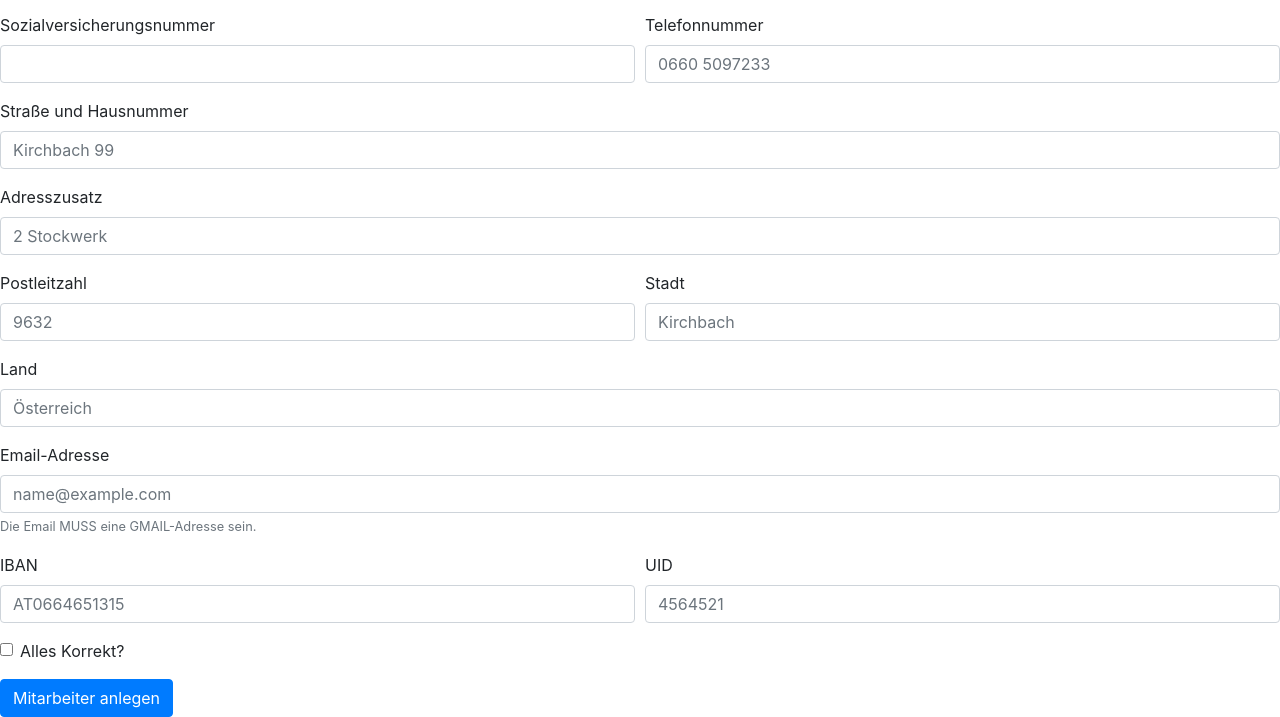
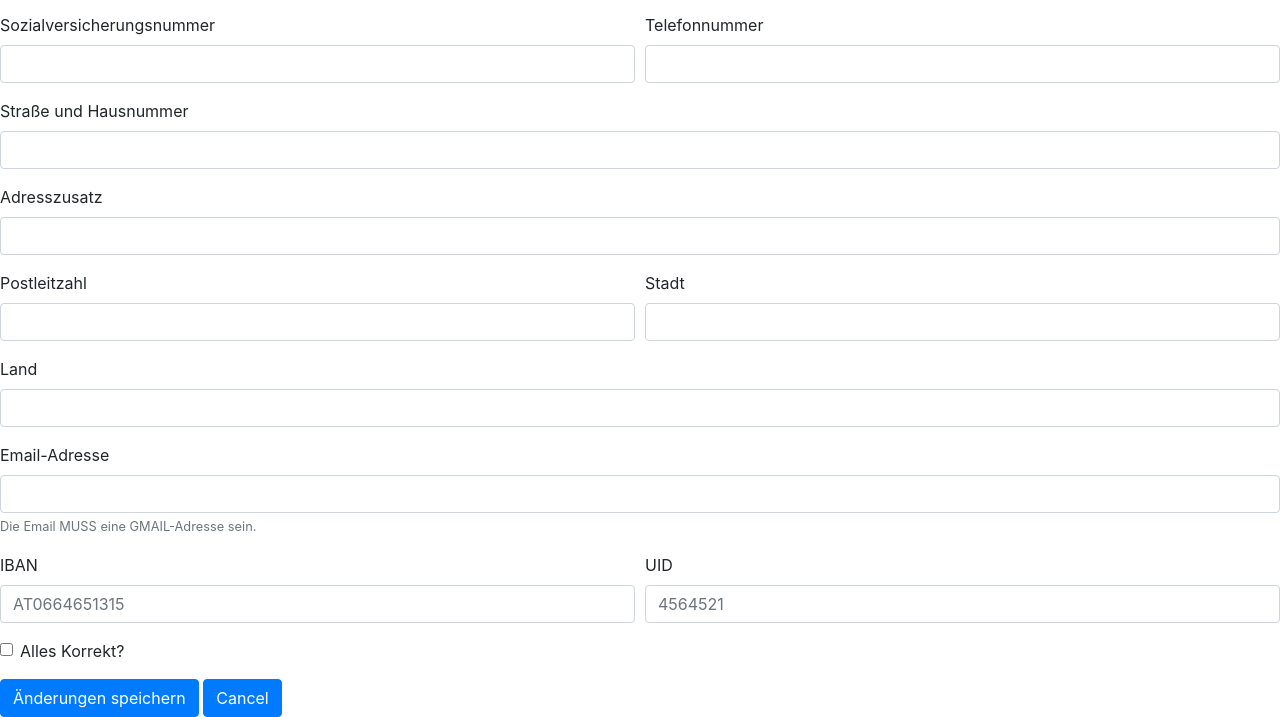
Before and after one commit to EderRene/Node.js-Server, a website: page webContent/index.html at #!/editEmployee in a window 1280 px wide. Shown: the part 175-892 px from the top of the page. Drawn offline with Linux system fonts and the light colour scheme; no server answers.

Commit message:
+ Edit Employees

```diff
--- a/webContent/ClientLogic.js
+++ b/webContent/ClientLogic.js
@@ -89,15 +89,29 @@ app.controller('myCtrl', function ($scope, $http, $location,CurrentEmployee) {
 app.controller('registrationController', function ($scope,CurrentEmployee,$location) {
   $scope.message = 'Look! I am a page.';
 });
+
 app.controller('editController', function ($scope,CurrentEmployee,$location) {
   $scope.currentEmployee = CurrentEmployee.getCurrentEmployee();
+
+  $scope.updateEmployee = function () {
+    $http.put('/api/employees/' + currentEmployee.id_employee)
+      .then(function success(response) {
+        $scope.allEmployees.splice($scope.allEmployees.indexOf(currentEmployee), 1);
+        $scope.allEmployees.push($scope.currentEmployee);
+      }, function error(response) {
+        console.log("error");
+      });
+  };
+  $scope.cancelView = function (){
+    $location.path('/');
+  };
 });
 
 app.controller('informationController', function ($scope,CurrentEmployee,$location) {
   $scope.currentEmployee = CurrentEmployee.getCurrentEmployee();
 
   $scope.editEmployee = function (employee){
-    $location.path('/registerEmployee');
+    $location.path('/editEmployee');
   };
   $scope.cancelView = function (){
      $location.path('/');
--- a/webContent/webpages/EmployeeEditPage.html
+++ b/webContent/webpages/EmployeeEditPage.html
@@ -1,72 +1,72 @@
 <form ng-submit="updateEmployee()" id="editPageForm" class="needs-validation">
-    <h2>Mitarbeiter anlegen</h2>
+    <h2>Mitarbeiter {{currentEmployee.forename}} {{currentEmployee.surname}} bearbeiten</h2>
     <div class="form-row">
         <div class="form-group col">
             <label for="forename">Vorname</label>
-            <input type="text" class="form-control" id="forename" placeholder="{{currentEmployee.forename}}" ng-model="newEmployee.forename"
+            <input type="text" class="form-control" id="forename"  ng-model="currentEmployee.forename"
                 required>
         </div>
         <div class="form-group col">
             <label for="surname">Nachname</label>
-            <input type="text" class="form-control" id="surname" placeholder="{{currentEmployee.surname}}" ng-model="newEmployee.surname"
+            <input type="text" class="form-control" id="surname"  ng-model="currentEmployee.surname"
                 required>
 
         </div>
         <div class="form-group col">
             <label for="dateOfBirth">Geburtsdatum</label>
-            <input type="date" class="form-control" id="dateOfBirth" placeholder="{{currentEmployee.dateofbirth}}"
-                ng-model="newEmployee.dateOfBirth" required>
+            <input type="date" class="form-control" id="dateOfBirth"
+                ng-model="currentEmployee.dateOfBirth" required>
         </div>
     </div>
 
     <div class="form-row">
         <div class="form-group col">
             <label for="svn">Sozialversicherungsnummer</label>
-            <input type="number" class="form-control" id="svn" placeholder="{{currentEmployee.svn}}" ng-model="newEmployee.svn"
+            <input type="number" class="form-control" id="svn" ng-model="currentEmployee.svn"
                 required>
         </div>
         <div class="form-group col">
             <label for="phonenumber">Telefonnummer</label>
-            <input type="text" class="form-control" id="phonenumber" placeholder="0660 5097233"
-                ng-model="newEmployee.phonenumber" required>
+            <input type="text" class="form-control" id="phonenumber"
+                ng-model="currentEmployee.phonenumber" required>
         </div>
     </div>
     <div class="form-group">
         <label for="addressLine1">Straße und Hausnummer</label>
-        <input type="text" class="form-control" id="addressLine1" placeholder="Kirchbach 99"
-            ng-model="newEmployee.addressLine1" required>
+        <input type="text" class="form-control" id="addressLine1"
+            ng-model="currentEmployee.addressLine1" required>
     </div>
 
     <div class="form-group">
         <label for="addressLine2">Adresszusatz</label>
-        <input type="text" class="form-control" id="addressLine2" placeholder="2 Stockwerk"
-            ng-model="newEmployee.addressLine2" >
+        <input type="text" class="form-control" id="addressLine2"
+            ng-model="currentEmployee.addressLine2" >
     </div>
 
     <div class="form-row">
         <div class="form-group col">
             <label for="postCode">Postleitzahl</label>
-            <input type="number" class="form-control" id="postCode" placeholder="9632" ng-model="newEmployee.postCode"
+            <input type="number" class="form-control" id="postCode"  ng-model="currentEmployee.postCode"
                 required>
         </div>
 
         <div class="form-group col">
             <label for="city">Stadt</label>
-            <input type="text" class="form-control" id="city" placeholder="Kirchbach" ng-model="newEmployee.city"
+            <input type="text" class="form-control" id="city" ng-model="currentEmployee.city"
                 required>
         </div>
     </div>
 
     <div class="form-group">
         <label for="country">Land</label>
-        <input type="text" class="form-control" id="country" placeholder="Österreich" ng-model="newEmployee.country"
+        <input type="text" class="form-control" id="country"  ng-model="currentEmployee.country"
             required>
     </div>
 
     <div class="form-group">
         <label for="email">Email-Adresse</label>
-        <input type="email" class="form-control" id="email" placeholder="name@example.com" name="forename"
-            ng-model="newEmployee.email" required>
+        <input type="email" class="form-control" id="email"  name="forename"
+            ng-model="currentEmployee.email" required>
         <small id="emailHelpBlock" class="form-text text-muted">
             Die Email MUSS eine GMAIL-Adresse sein.
         </small>
@@ -76,11 +76,11 @@
         <div class="form-group col">
             <label for="bankAccountNumber">IBAN</label>
             <input type="text" class="form-control" id="bankAccountNumber" placeholder="AT0664651315"
-                ng-model="newEmployee.bankAccountNumber" required>
+                ng-model="currentEmployee.bankAccountNumber" required>
         </div>
         <div class="form-group col">
             <label for="uid">UID</label>
-            <input type="text" class="form-control" id="uid" placeholder="4564521" ng-model="newEmployee.uid">
+            <input type="text" class="form-control" id="uid" placeholder="4564521" ng-model="currentEmployee.uid">
         </div>
     </div>
 
@@ -89,7 +89,8 @@
         <label class="form-check-label" for="exampleCheck1">Alles Korrekt?</label>
     </div>
 
-    <button type="submit" class="btn btn-primary">Mitarbeiter anlegen</button>
+    <button type="submit" class="btn btn-primary">Änderungen speichern</button>
+    <button type="button" ng-click ="cancelView()" class="btn btn-primary">Cancel</button>
 
 </form>
 
```
